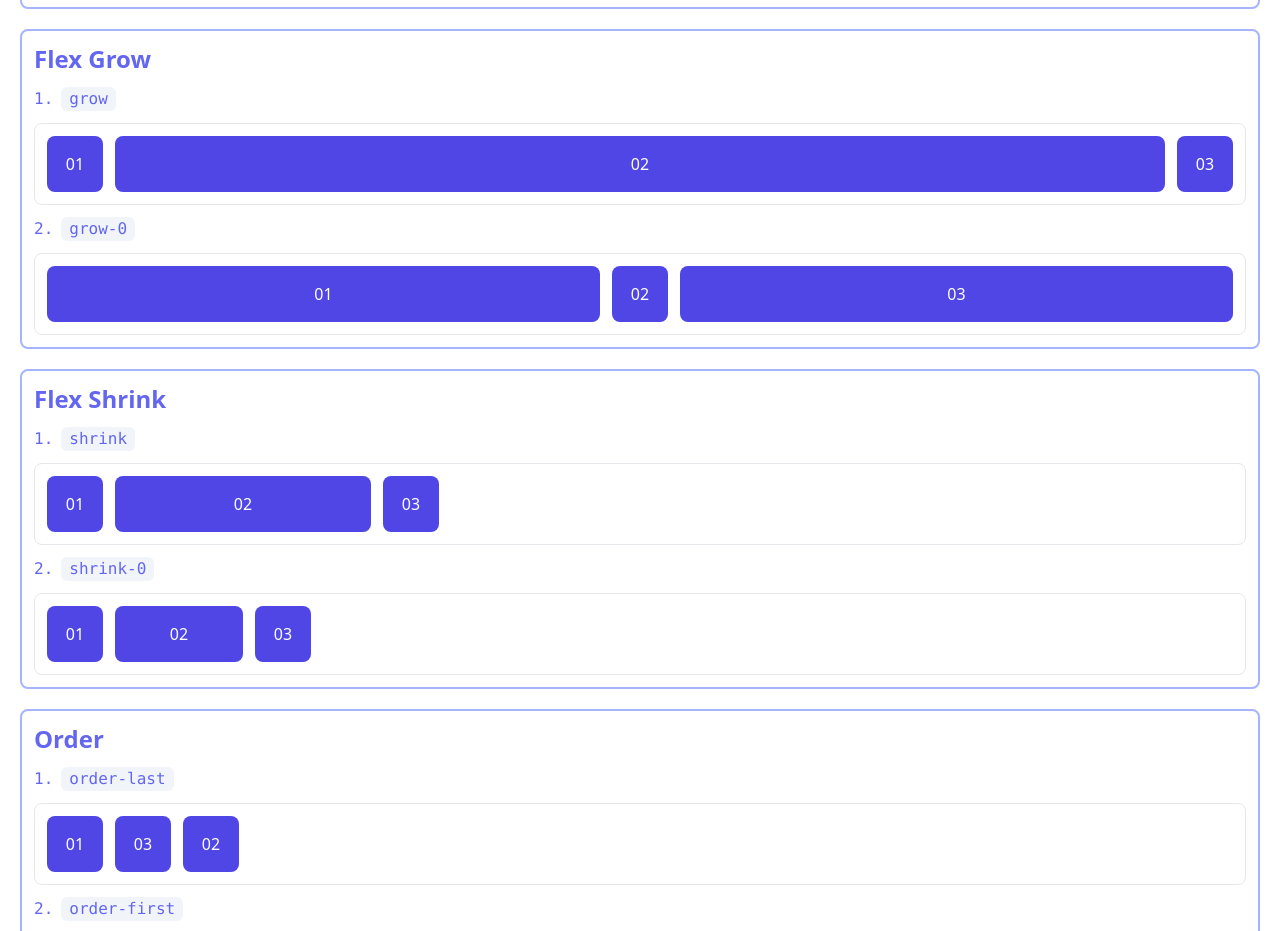
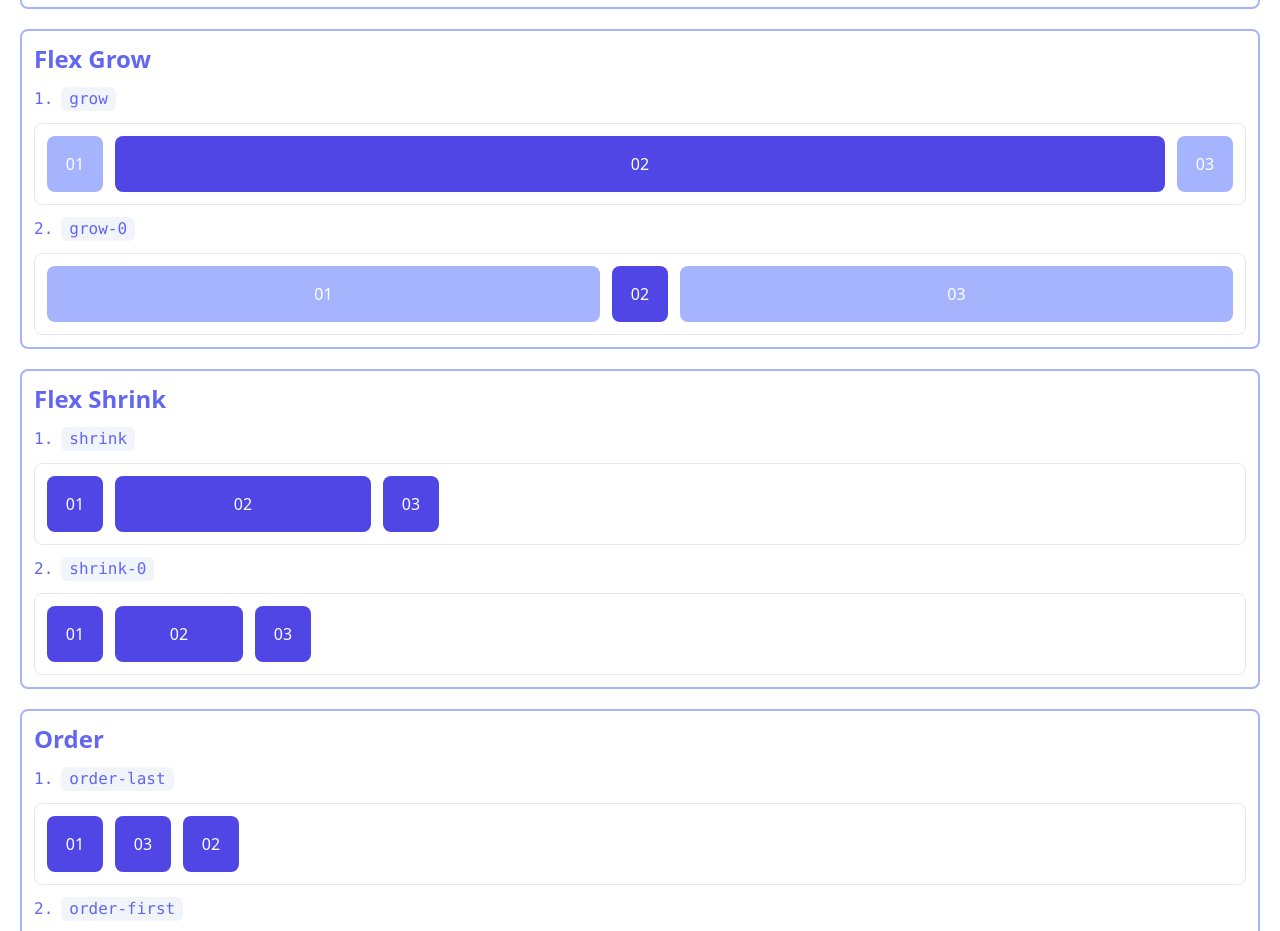
Before and after one commit to AymanAlshanqiti/react-tailwind-flexbox-grid, a React (Create React App) app: page / in a window 1280 px wide. Shown: the part 2217-3148 px from the top of the page. Built offline with nearby package versions, Linux system fonts and the light colour scheme.

Commit message:
enh: flex grow enhancements.

```diff
--- a/src/components/flexbox/Flex.jsx
+++ b/src/components/flexbox/Flex.jsx
@@ -1,5 +1,4 @@
-const shapeClasses =
-	'h-14 flex justify-center items-center rounded-lg text-white';
+const shapeClasses = 'h-14 justify-center items-center rounded-lg text-white';
 const itemClasses =
 	'flex flex-row w-full border p-3 rounded-lg gap-3 text-center';
 const tagClasses = 'bg-slate-100 px-2 rounded-md';
@@ -15,11 +14,13 @@ export default function Flex() {
 			</pre>
 			<span className="text-gray-400">grow until you fit your size</span>
 			<div className={itemClasses}>
-				<div className={`${shapeClasses} bg-indigo-300 w-14 flex-none`}>01</div>
-				<div className={`${shapeClasses} bg-indigo-600 w-64 flex-initial`}>
+				<div className={`${shapeClasses} bg-indigo-300 w-14 flex flex-none`}>
+					01
+				</div>
+				<div className={`${shapeClasses} bg-indigo-600 w-64 flex flex-initial`}>
 					02
 				</div>
-				<div className={`${shapeClasses} bg-indigo-600 w-32 flex-initial`}>
+				<div className={`${shapeClasses} bg-indigo-600 w-32 flex flex-initial`}>
 					03
 				</div>
 			</div>
--- a/src/components/flexbox/FlexGrow.jsx
+++ b/src/components/flexbox/FlexGrow.jsx
@@ -1,39 +1,32 @@
-import React from 'react';
+const shapeClasses =
+	'h-14 w-14 justify-center items-center rounded-lg text-white';
+const itemClasses =
+	'flex flex-row w-full border p-3 rounded-lg gap-3 text-center';
+const tagClasses = 'bg-slate-100 px-2 rounded-md';
+const tagContainerClasses = 'flex gap-2 text-indigo-500';
 
 export default function FlexGrow() {
 	return (
 		<div className="flex flex-row flex-wrap gap-3 border-2 border-indigo-300 h-full p-3 rounded-lg">
 			<h1 className="w-full text-indigo-500 font-bold text-2xl">Flex Grow</h1>
-			<pre className="flex gap-2 text-indigo-500">
+			<pre className={tagContainerClasses}>
 				1.
-				<span className="bg-slate-100 px-2 rounded-md">grow</span>
+				<span className={tagClasses}>grow</span>
 			</pre>
-			<div className="flex flex-row w-full border p-3 rounded-lg gap-3 text-center">
-				<div className="bg-indigo-600 rounded-lg text-white w-14 h-14 flex flex-none items-center justify-center">
-					01
-				</div>
-				<div className="bg-indigo-600 rounded-lg text-white h-14 flex grow items-center justify-center">
-					02
-				</div>
-				<div className="bg-indigo-600 rounded-lg text-white w-14 h-14 flex flex-none items-center justify-center">
-					03
-				</div>
+			<div className={itemClasses}>
+				<div className={`${shapeClasses} bg-indigo-300 flex flex-none`}>01</div>
+				<div className={`${shapeClasses} bg-indigo-600 flex grow`}>02</div>
+				<div className={`${shapeClasses} bg-indigo-300 flex flex-none`}>03</div>
 			</div>
 
-			<pre className="flex gap-2 text-indigo-500">
+			<pre className={tagContainerClasses}>
 				2.
-				<span className="bg-slate-100 px-2 rounded-md">grow-0</span>
+				<span className={tagClasses}>grow-0</span>
 			</pre>
-			<div className="flex flex-row w-full border p-3 rounded-lg gap-3 text-center">
-				<div className="bg-indigo-600 rounded-lg text-white w-14 h-14 flex grow flex-none items-center justify-center">
-					01
-				</div>
-				<div className="bg-indigo-600 rounded-lg text-white w-14 h-14 flex grow-0 items-center justify-center">
-					02
-				</div>
-				<div className="bg-indigo-600 rounded-lg text-white w-14 h-14 flex grow flex-none items-center justify-center">
-					03
-				</div>
+			<div className={itemClasses}>
+				<div className={`${shapeClasses} bg-indigo-300 flex grow`}>01</div>
+				<div className={`${shapeClasses} bg-indigo-600 flex grow-0`}>02</div>
+				<div className={`${shapeClasses} bg-indigo-300 flex grow`}>03</div>
 			</div>
 		</div>
 	);
```
